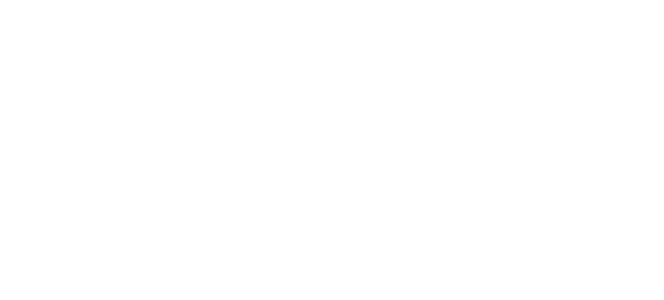
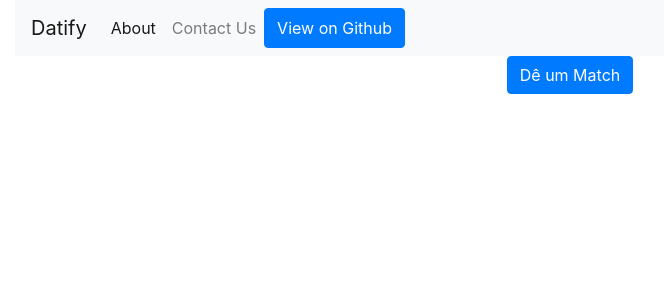
Before and after one commit to felipeafreitas/datify, a React (Create React App) app: page / in a window 1280 px wide. Shown: the top 300 px of the page, without its empty margins (70-734 px from the left). Built offline with nearby package versions, Linux system fonts and the light colour scheme.

Commit message:
Home Updated - Button to Match page

```diff
--- a/src/components/App.js
+++ b/src/components/App.js
@@ -7,10 +7,11 @@
 
 function App() {
 	return (
-		<div>
+		<div className='container'>
 			<BrowserRouter>
 				<Route exact path='/' component={Homepage} />
 				<Route exact path='/match/results' component={ResultPage} />
+        {/* <Route exact path='/match' component={} /> */}
 			</BrowserRouter>
 		</div>
 	);
--- a/src/components/Homepage.js
+++ b/src/components/Homepage.js
@@ -1,16 +1,17 @@
 import React, { Component } from 'react';
 import { Link } from 'react-router-dom';
+import Navbar from './Navbar';
 
 export default class Homepage extends Component {
 	render() {
 		return (
 			<div>
-				<nav>
-					<Link to='/'></Link>
-					<Link to='/about'></Link>
-					<Link to='/about'></Link>
-				</nav>
-				<div className='Hero'></div>
+				<Navbar />
+				<div className='d-flex justify-content-center align-items-center'>
+					<Link to='/match' className='btn btn-primary' type='button'>
+						Dê um Match
+					</Link>
+				</div>
 				<footer></footer>
 			</div>
 		);
--- /dev/null
+++ b/src/components/Navbar.js
@@ -0,0 +1,40 @@
+import React from 'react';
+
+export default function Navbar() {
+	return (
+		<nav className='navbar navbar-expand-lg navbar-light bg-light'>
+			<a className='navbar-brand' href='#'>
+				Datify
+			</a>
+			<button
+				className='navbar-toggler'
+				type='button'
+				data-toggle='collapse'
+				data-target='#navbarSupportedContent'
+				aria-controls='navbarSupportedContent'
+				aria-expanded='false'
+				aria-label='Toggle navigation'
+			>
+				<span className='navbar-toggler-icon'></span>
+			</button>
+
+			<div className='collapse navbar-collapse' id='navbarSupportedContent'>
+				<ul className='navbar-nav mr-auto'>
+					<li className='nav-item active'>
+						<a className='nav-link' href='#'>
+							About <span className='sr-only'>(current)</span>
+						</a>
+					</li>
+					<li className='nav-item'>
+						<a className='nav-link' href='#'>
+							Contact Us
+						</a>
+					</li>
+					<button className='btn btn-primary' type='button'>
+						View on Github
+					</button>
+				</ul>
+			</div>
+		</nav>
+	);
+}
--- a/src/index.js
+++ b/src/index.js
@@ -1,7 +1,6 @@
 import React from 'react';
 import ReactDOM from 'react-dom';
 import App from './components/App';
-import { BrowserRouter } from 'react-router-dom';
 
 ReactDOM.render(
 	<React.StrictMode>
```
